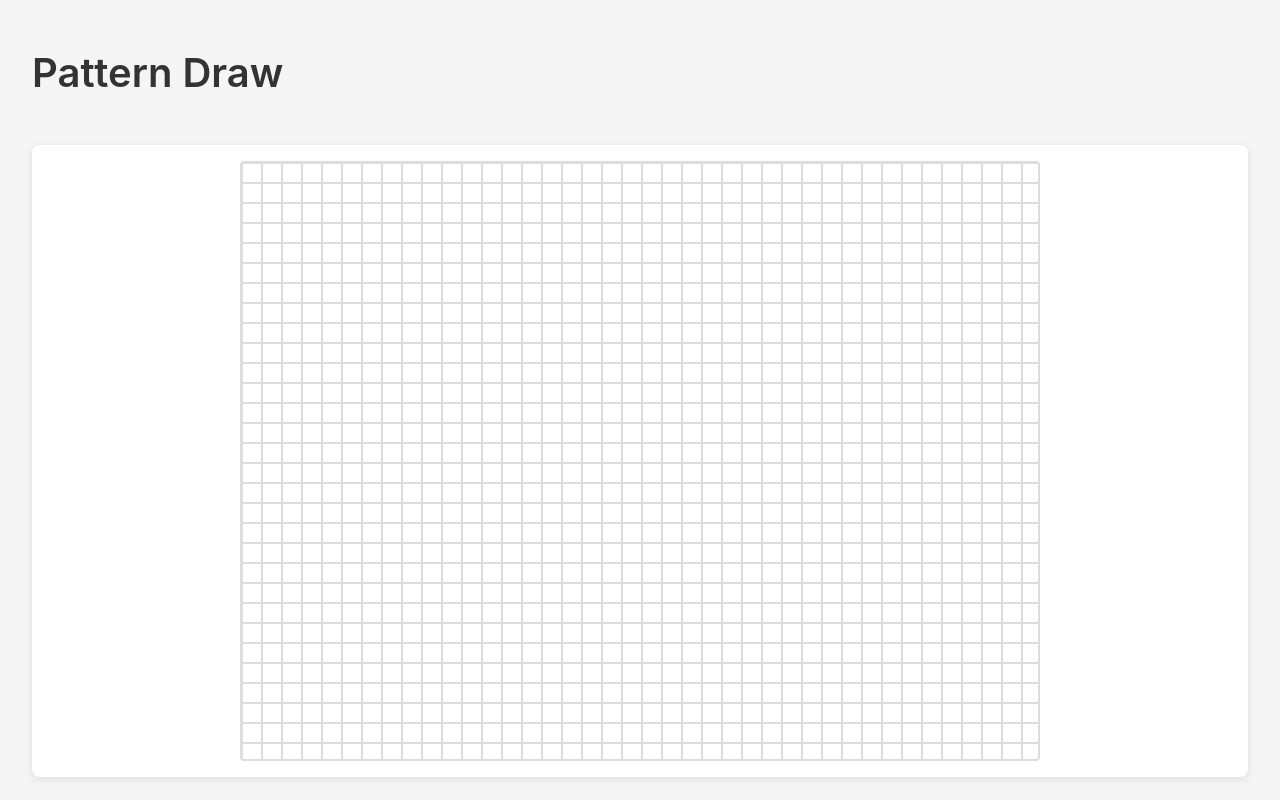
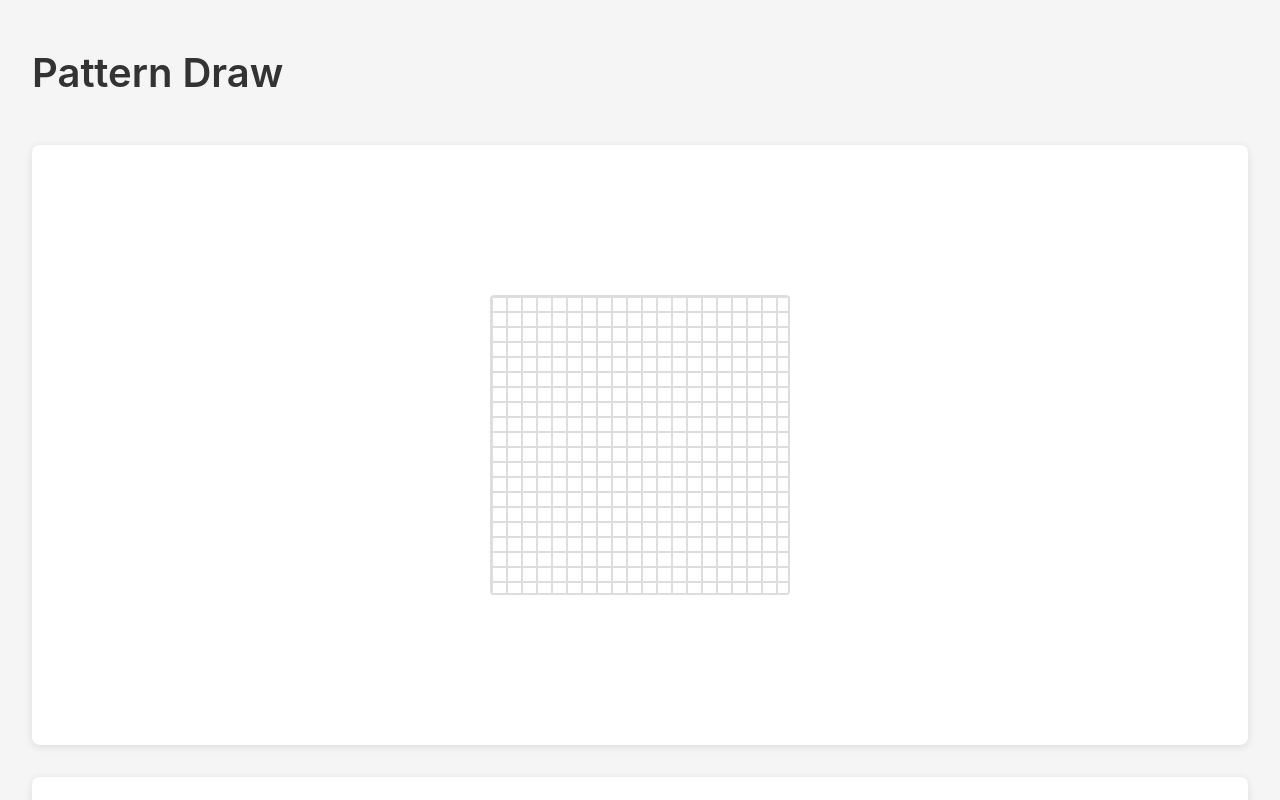
Before and after one commit to pilvikala/pattern-draw, a Next.js app: page / in a window 1280 px wide. Shown: the top 800 px of the page. Built offline with nearby package versions, Linux system fonts and the light colour scheme.

Commit message:
defaults

```diff
--- a/app/page.tsx
+++ b/app/page.tsx
@@ -24,11 +24,11 @@ export default function Home() {
   const [selectedColor, setSelectedColor] = useState('#000000')
   const [savedColors, setSavedColors] = useState<string[]>([])
   const [pattern, setPattern] = useState<MatrixPattern>('squares')
-  const [pixelSize, setPixelSize] = useState(20)
-  const [canvasWidth, setCanvasWidth] = useState(40)
-  const [canvasHeight, setCanvasHeight] = useState(30)
-  const [tempCanvasWidth, setTempCanvasWidth] = useState('40')
-  const [tempCanvasHeight, setTempCanvasHeight] = useState('30')
+  const [pixelSize, setPixelSize] = useState(15)
+  const [canvasWidth, setCanvasWidth] = useState(20)
+  const [canvasHeight, setCanvasHeight] = useState(20)
+  const [tempCanvasWidth, setTempCanvasWidth] = useState('20')
+  const [tempCanvasHeight, setTempCanvasHeight] = useState('20')
   const [grid, setGrid] = useState<{ [key: string]: string }>({})
   const [isColorPickerMode, setIsColorPickerMode] = useState(false)
 
@@ -39,9 +39,9 @@ export default function Home() {
       try {
         const data: DrawingData = JSON.parse(saved)
         setPattern(data.pattern || 'squares')
-        setPixelSize(data.pixelSize || 20)
-        const width = data.canvasWidth || 40
-        const height = data.canvasHeight || 30
+        setPixelSize(data.pixelSize || 15)
+        const width = data.canvasWidth || 20
+        const height = data.canvasHeight || 20
         setCanvasWidth(width)
         setCanvasHeight(height)
         setTempCanvasWidth(width.toString())
@@ -64,9 +64,9 @@ export default function Home() {
           const decoded = decodeURIComponent(atob(encoded))
           const data: DrawingData = JSON.parse(decoded)
           setPattern(data.pattern || 'squares')
-          setPixelSize(data.pixelSize || 20)
-          const width = data.canvasWidth || 40
-          const height = data.canvasHeight || 30
+          setPixelSize(data.pixelSize || 15)
+          const width = data.canvasWidth || 20
+          const height = data.canvasHeight || 20
           setCanvasWidth(width)
           setCanvasHeight(height)
           setTempCanvasWidth(width.toString())
@@ -147,6 +147,8 @@ export default function Home() {
     const data: DrawingData = {
       pattern,
       pixelSize,
+      canvasWidth,
+      canvasHeight,
       colors: savedColors.reduce((acc, color, idx) => {
         acc[idx.toString()] = color
         return acc
@@ -234,12 +236,10 @@ export default function Home() {
           <MobileMenu
             pattern={pattern}
             pixelSize={pixelSize}
-            canvasWidth={canvasWidth}
-            canvasHeight={canvasHeight}
+            tempCanvasWidth={tempCanvasWidth}
+            tempCanvasHeight={tempCanvasHeight}
             onPatternChange={setPattern}
             onPixelSizeChange={setPixelSize}
-            tempCanvasWidth={tempCanvasWidth}
-            tempCanvasHeight={tempCanvasHeight}
             onTempCanvasWidthChange={setTempCanvasWidth}
             onTempCanvasHeightChange={setTempCanvasHeight}
             onSetCanvasSize={handleSetCanvasSize}
@@ -289,12 +289,10 @@ export default function Home() {
           <Controls
             pattern={pattern}
             pixelSize={pixelSize}
-            canvasWidth={canvasWidth}
-            canvasHeight={canvasHeight}
+            tempCanvasWidth={tempCanvasWidth}
+            tempCanvasHeight={tempCanvasHeight}
             onPatternChange={setPattern}
             onPixelSizeChange={setPixelSize}
-            tempCanvasWidth={tempCanvasWidth}
-            tempCanvasHeight={tempCanvasHeight}
             onTempCanvasWidthChange={setTempCanvasWidth}
             onTempCanvasHeightChange={setTempCanvasHeight}
             onSetCanvasSize={handleSetCanvasSize}
```
